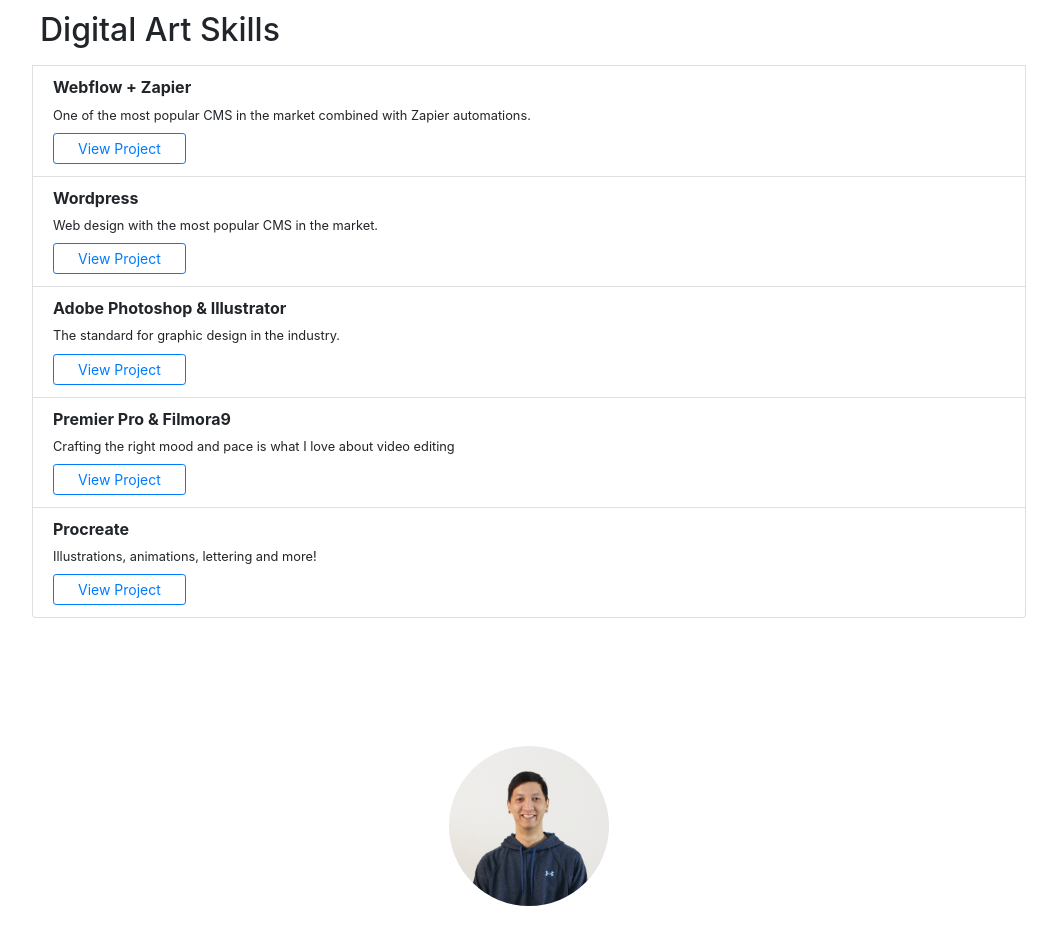
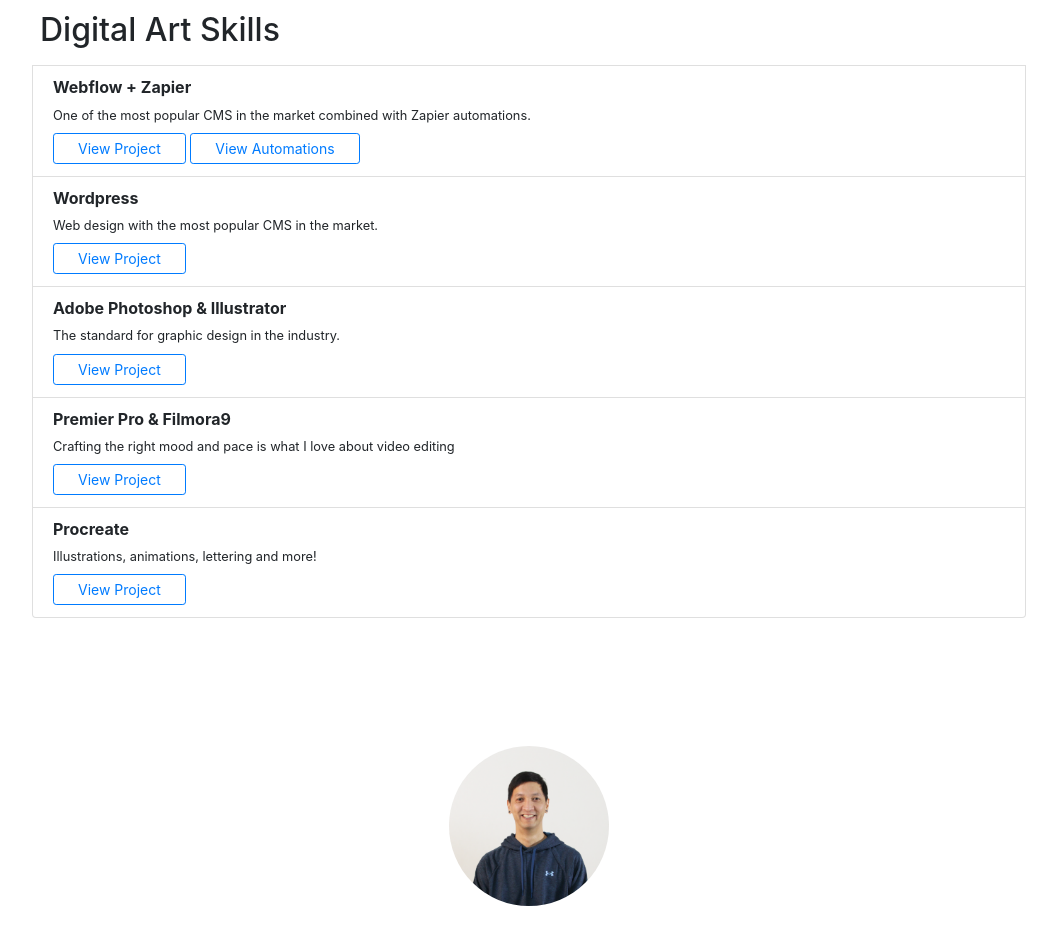
Before and after one commit to nagamine-ken/code-portfolio, a website: page public/index.html in a window 1280 px wide. Shown: the part 2989-3916 px from the top of the page, without its empty margins (111-1168 px from the left). Drawn offline with nearby package versions, Linux system fonts and the light colour scheme.

Commit message:
add button for Zapier automations on Digital Arts

```diff
--- a/public/index.html
+++ b/public/index.html
@@ -246,6 +246,7 @@
               <h6 class="font-weight-bold">Webflow + Zapier</h6>
               <small class="d-block text-body-secondary">One of the most popular CMS in the market combined with Zapier automations.</small>
               <a class="btn btn-outline-primary btn-sm px-4 mt-2 me-md-2" href="https://www.artembee.com" target="_blank">View Project</a>
+              <a class="btn btn-outline-primary btn-sm px-4 mt-2 me-md-2" href="https://zapier.com/shared/16a8f4c199db32278110f775b4bc08a8fa011fbe" target="_blank">View Automations</a>
             </span>
           </label>
 
```
